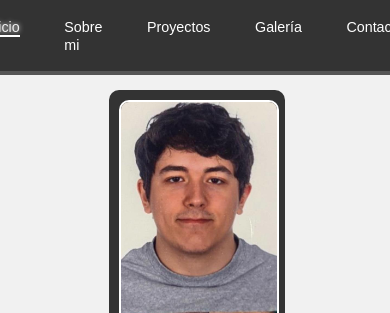
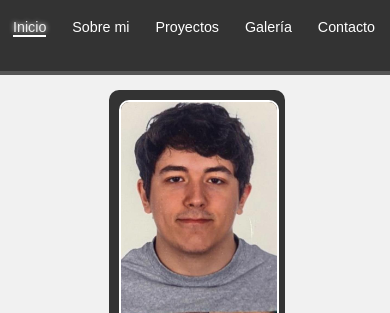
Before and after one commit to rotoforze/porfolio, a plain HTML site: page index.html in a window 390 px wide. Shown: the top 313 px of the page. Drawn offline with Linux system fonts and the light colour scheme.

Commit message:
Add files via upload

```diff
--- a/src/css/style.css
+++ b/src/css/style.css
@@ -326,6 +326,15 @@ section form textarea{
         width: 100%;
         overflow:visible;
     }
+    header ul li{
+        margin: 0 calc(20vw / 6)
+    }
+    header ul {
+        display: flex;
+        flex-direction: row;
+        justify-content: left;
+        align-items: center;
+    }
     main {
         display: flex;
         flex-direction: row;
```
